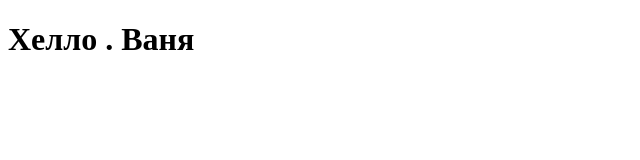
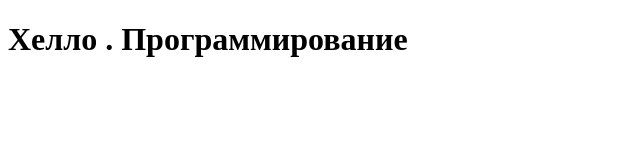
Before and after one commit to kott9raOfficial/AvtoGuru, a plain HTML site: page index.html in a window 1280 px wide. Shown: the whole page, without its empty margins (0-640 px from the left). Drawn offline with Linux system fonts and the light colour scheme.

Commit message:
Update index.html

```diff
--- a/index.html
+++ b/index.html
@@ -5,6 +5,6 @@
 	<title>Document</title>
 </head>
 <body>
-	<h1>Хелло . Ваня</h1>
+	<h1>Хелло . Программирование</h1>
 </body>
 </html>
```
